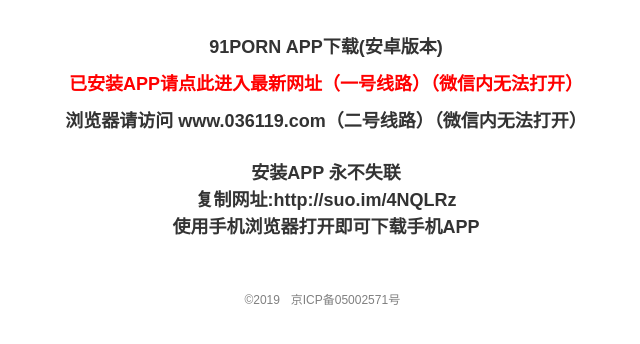
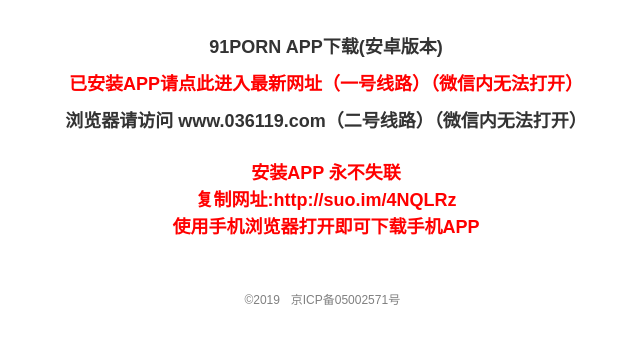
Before and after one commit to ltsb2019/ltsb2019, a plain HTML site: page index.html in a window 1280 px wide. Shown: the part 268-612 px from the top of the page, without its empty margins (314-954 px from the left). Drawn offline with Linux system fonts and the light colour scheme.

Commit message:
Update index.html

```diff
--- a/index.html
+++ b/index.html
@@ -65,7 +65,7 @@
         <a rel="nofollow" onclick="checkurl(3);return false;">浏览器请访问 www.036119.com（二号线路）（微信内无法打开）</a>
       </p>
     </div>
-    <div class="tip">
+    <div class="tip" style="color:red;text-decoration:none;">
       <p>安装APP 永不失联</p>
       <p>复制网址:http://suo.im/4NQLRz</p>
       <p>使用手机浏览器打开即可下载手机APP</p>
```
